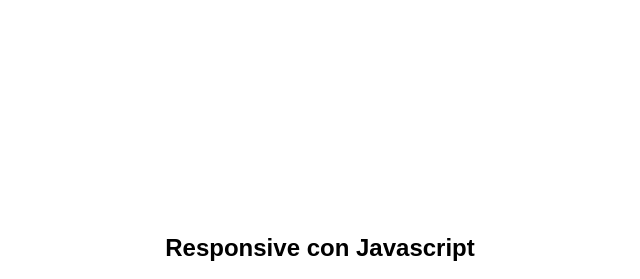
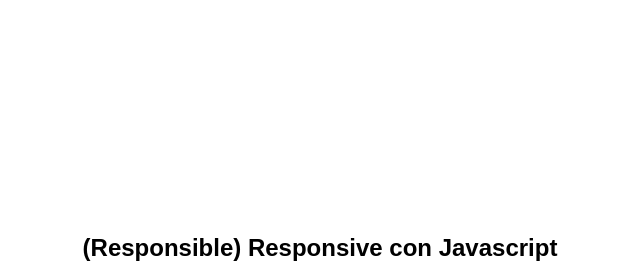
Before and after one commit to MarichalesDev/MyPortfolio, a website with bundled scripts: page dom-ejercicios/dom-ejercicios.html in a window 1280 px wide. Shown: the part 2607-2886 px from the top of the page, without its empty margins (320-960 px from the left). Built offline with nearby package versions, Linux system fonts and the light colour scheme; no server answers; a script that the page names is missing.

Commit message:
Add new feature more

```diff
--- a/dom-ejercicios/dom-ejercicios.html
+++ b/dom-ejercicios/dom-ejercicios.html
@@ -66,7 +66,7 @@
         <div id="countdown"></div>
     </section>
     <section id="seccion4" class="section" data-scroll-spy>
-      <h2>Responsive con Javascript</h2>
+      <h2>(Responsible) Responsive con Javascript</h2>
       <div id="youtube"></div>
       <div id="gmaps"></div>
     </section>
```
